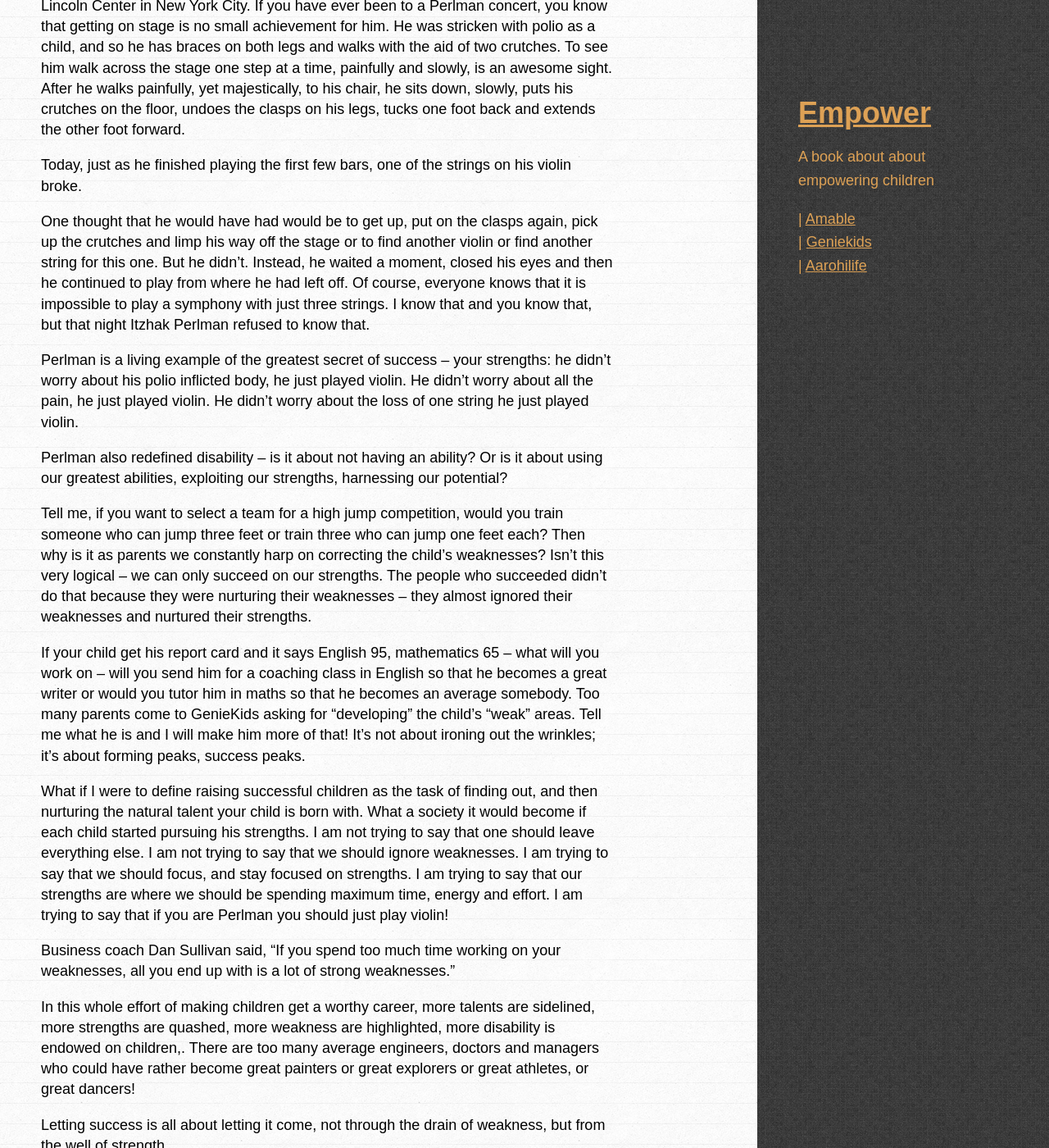
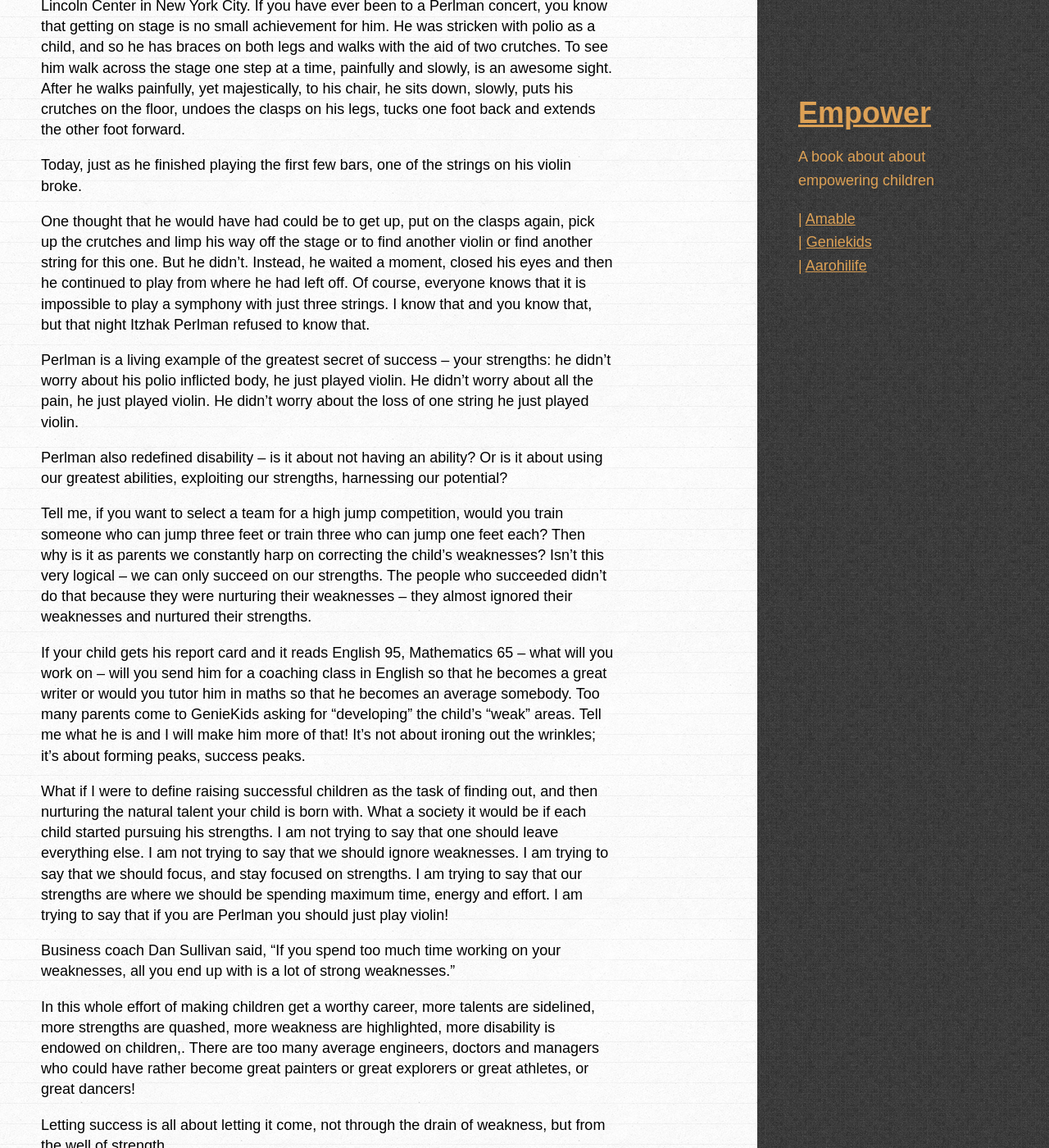
Before and after one commit to amitkaps/empower, a Jekyll site: the page built from _posts/2013-08-10-succeed.md, in a window 1280 px wide and 1400 px high, scrolled down 290 px. Shown: the whole window at 82% size. Built offline with Jekyll 4.4.1, drawn with Linux system fonts in a browser that asks for light colours; some web fonts are replaced; some of the changed text lies outside the part shown.

Commit message:
Update 2013-08-10-succeed.md

```diff
--- a/_posts/2013-08-10-succeed.md
+++ b/_posts/2013-08-10-succeed.md
@@ -5,13 +5,13 @@ permalink: succeed
 category: parent
 ---
 
-This article is a sequel to the article "letting Grow". It is advisable to go through the previous article before you read this one to get the most out of this one.
+This article is a sequel to the article "Letting Grow". It is advisable to go through the previous article before you read this one to get the most out of this one.
 
 On Nov 18th, 1995, Itzhak Perlman, the violinist, came on stage to give a concert at Lincoln Center in New York City. If you have ever been to a Perlman concert, you know that getting on stage is no small achievement for him. He was stricken with polio as a child, and so he has braces on both legs and walks with the aid of two crutches. To see him walk across the stage one step at a time, painfully and slowly, is an awesome sight. After he walks painfully, yet majestically, to his chair, he sits down, slowly, puts his crutches on the floor, undoes the clasps on his legs, tucks one foot back and extends the other foot forward.
 
 Today, just as he finished playing the first few bars, one of the strings on his violin broke.
 
-One thought that he would have had would be to get up, put on the clasps again, pick up the crutches and limp his way off the stage or to find another violin or find another string for this one. But he didn't. Instead, he waited a moment, closed his eyes and then he continued to play from where he had left off. Of course, everyone knows that it is impossible to play a symphony with just three strings. I know that and you know that, but that night Itzhak Perlman refused to know that.
+One thought that he would have had could be to get up, put on the clasps again, pick up the crutches and limp his way off the stage or to find another violin or find another string for this one. But he didn't. Instead, he waited a moment, closed his eyes and then he continued to play from where he had left off. Of course, everyone knows that it is impossible to play a symphony with just three strings. I know that and you know that, but that night Itzhak Perlman refused to know that.
 
 Perlman is a living example of the greatest secret of success – your strengths: he didn’t worry about his polio inflicted body, he just played violin. He didn’t worry about all the pain, he just played violin. He didn’t worry about the loss of one string he just played violin.
 
@@ -19,9 +19,9 @@ Perlman also redefined disability – is it about not having an ability? Or is i
 
 Tell me, if you want to select a team for a high jump competition, would you train someone who can jump three feet or train three who can jump one feet each? Then why is it as parents we constantly harp on correcting the child’s weaknesses? Isn’t this very logical – we can only succeed on our strengths. The people who succeeded didn’t do that because they were nurturing their weaknesses – they almost ignored their weaknesses and nurtured their strengths.
 
-If your child get his report card and it says English 95, mathematics 65 – what will you work on – will you send him for a coaching class in English so that he becomes a great writer or would you tutor him in maths so that he becomes an average somebody. Too many parents come to GenieKids asking for "developing" the child’s "weak" areas. Tell me what he is and I will make him more of that! It’s not about ironing out the wrinkles; it’s about forming peaks, success peaks.
+If your child gets his report card and it reads English 95, Mathematics 65 – what will you work on – will you send him for a coaching class in English so that he becomes a great writer or would you tutor him in maths so that he becomes an average somebody. Too many parents come to GenieKids asking for "developing" the child’s "weak" areas. Tell me what he is and I will make him more of that! It’s not about ironing out the wrinkles; it’s about forming peaks, success peaks.
 
-What if I were to define raising successful children as the task of finding out, and then nurturing the natural talent your child is born with. What a society it would become if each child started pursuing his strengths. I am not trying to say that one should leave everything else. I am not trying to say that we should ignore weaknesses. I am trying to say that we should focus, and stay focused on strengths. I am trying to say that our strengths are where we should be spending maximum time, energy and effort. I am trying to say that if you are Perlman you should just play violin!
+What if I were to define raising successful children as the task of finding out, and then nurturing the natural talent your child is born with. What a society it would be if each child started pursuing his strengths. I am not trying to say that one should leave everything else. I am not trying to say that we should ignore weaknesses. I am trying to say that we should focus, and stay focused on strengths. I am trying to say that our strengths are where we should be spending maximum time, energy and effort. I am trying to say that if you are Perlman you should just play violin!
 
 Business coach Dan Sullivan said, "If you spend too much time working on your weaknesses, all you end up with is a lot of strong weaknesses."
 
@@ -44,7 +44,7 @@ See if you find value in this six point plan to raise a success individual:
 5. Start identifying and meeting people who have excelled in that field. Make your child meet them.
 (Believe me, role models are absolutely necessary)
 
-6. Finally keep telling your child (and yourself) and the highest octane fuel in this world is passion – Picasso’s mother told him, "Son, if you get into the navy, you become the admiral, if you get into politics, become the president"; He got into painting and he became Picasso.
+6. Finally keep telling your child (and yourself) and the highest octane fuel in this world is passion – Picasso’s mother told him, "Son, if you join the navy, you become the admiral, if you get into politics, become the president"; He got into painting and he became Picasso.
 
 Don't ask yourself what the world needs;
 Ask yourself what makes you come alive.
```
Also changed, not shown: other parts of _posts/2013-08-10-succeed.md (+2 -2 lines).
